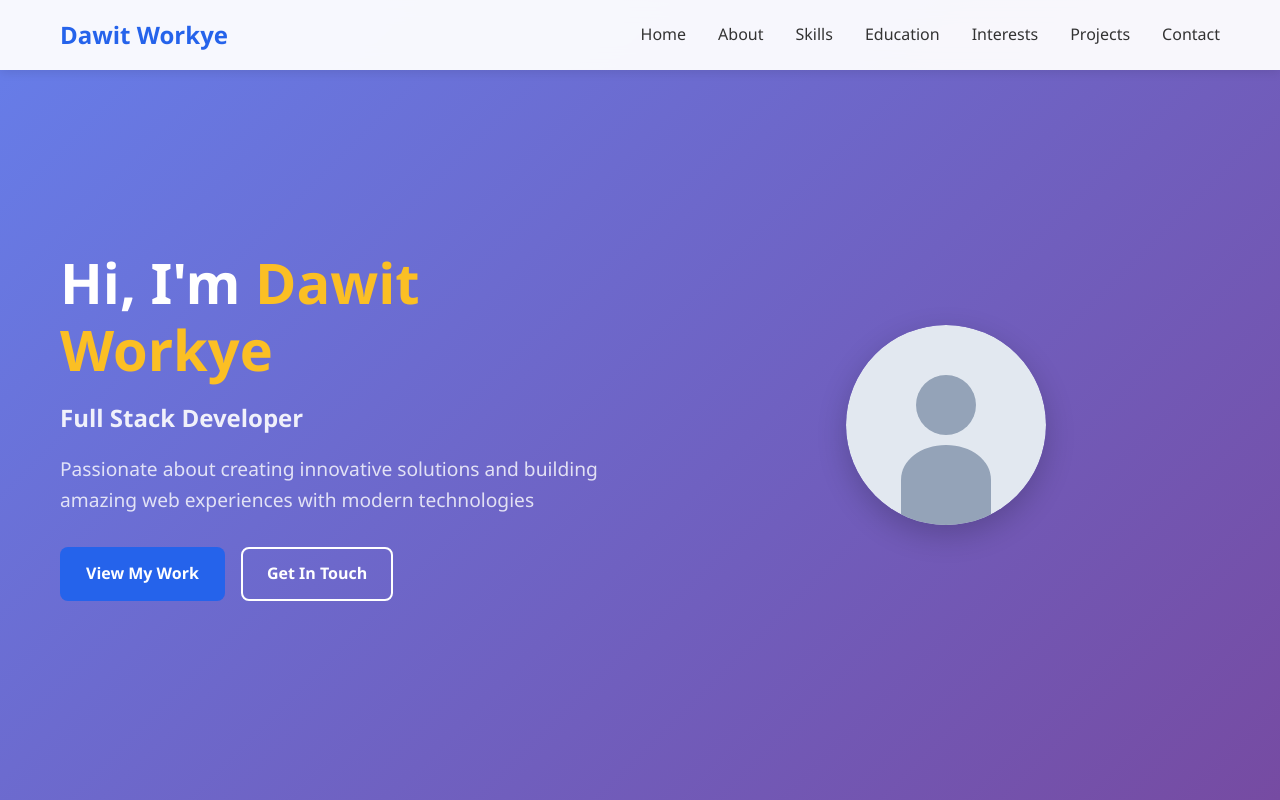
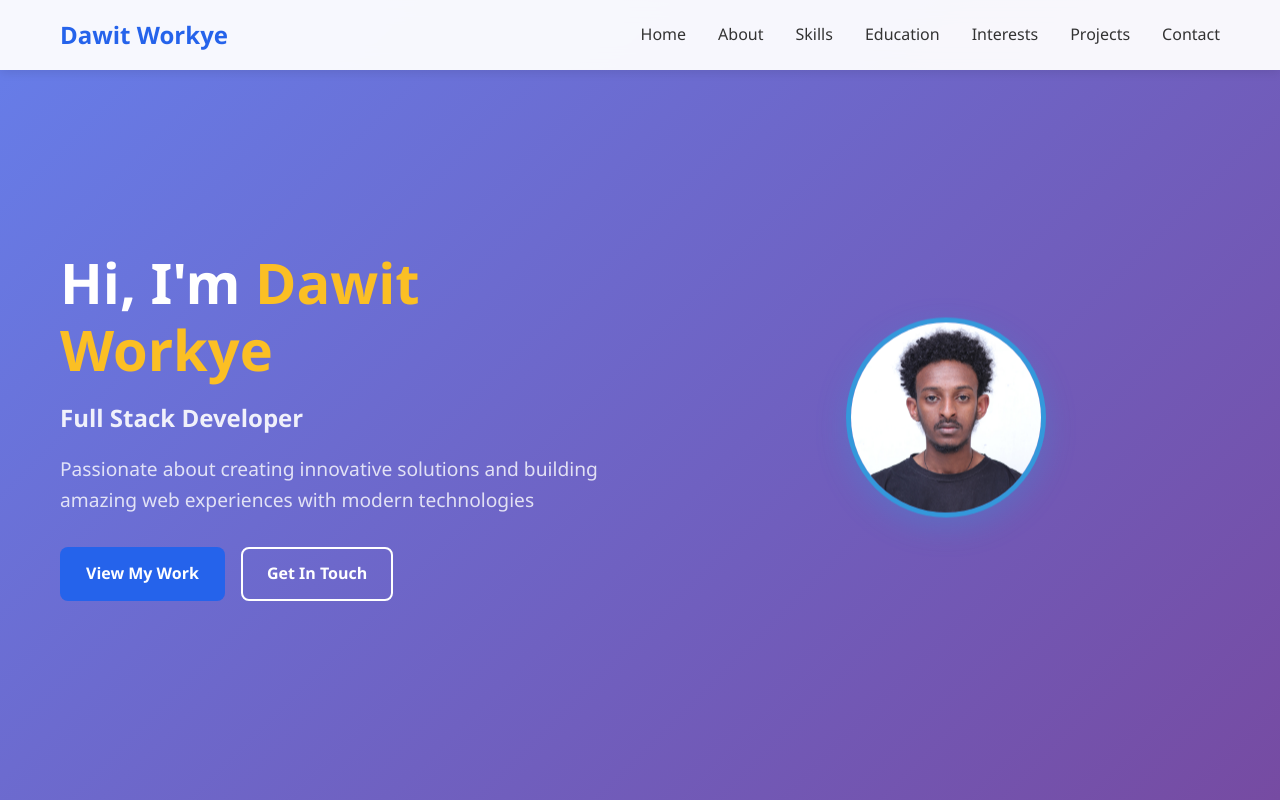
Before and after one commit to Dawit212119/July2025Cohorot-Hackathon1, a plain HTML site: page index.html in a window 1280 px wide. Shown: the top 800 px of the page. Drawn offline with Linux system fonts and the light colour scheme.

Commit message:
add profile css

```diff
--- a/index.html
+++ b/index.html
@@ -5,6 +5,93 @@
     <meta name="viewport" content="width=device-width, initial-scale=1.0" />
     <title>Dawit Woekye - Portfolio</title>
     <link rel="stylesheet" href="styles.css" />
+    <style>
+      .profile-circle {
+        width: 200px;
+        height: 200px;
+        border-radius: 50%;
+        object-fit: cover;
+        display: block;
+        margin: 40px auto;
+        border: 5px solid #3498db;
+        box-shadow: 0 10px 30px rgba(52, 152, 219, 0.3);
+        cursor: pointer;
+        transition: all 0.5s ease;
+        position: relative;
+        overflow: hidden;
+        animation: float 4s ease-in-out infinite;
+      }
+
+      /* Hover Effects */
+      .profile-circle:hover {
+        transform: scale(1.05) rotate(5deg);
+        box-shadow: 0 15px 40px rgba(52, 152, 219, 0.4);
+        border-color: #e74c3c;
+      }
+
+      /* Floating Animation */
+      @keyframes float {
+        0%,
+        100% {
+          transform: translateY(0);
+        }
+        50% {
+          transform: translateY(-15px);
+        }
+      }
+
+      /* Pulsing Ring Effect */
+      .profile-circle::before {
+        content: "";
+        position: absolute;
+        top: -10px;
+        left: -10px;
+        right: -10px;
+        bottom: -10px;
+        border: 2px solid rgba(52, 152, 219, 0.5);
+        border-radius: 50%;
+        animation: pulse 3s linear infinite;
+        opacity: 0;
+      }
+
+      @keyframes pulse {
+        0% {
+          transform: scale(0.8);
+          opacity: 0;
+        }
+        50% {
+          opacity: 0.8;
+        }
+        100% {
+          transform: scale(1.2);
+          opacity: 0;
+        }
+      }
+
+      /* Sparkle Effects (Optional) */
+      .profile-circle:hover::after {
+        content: "★";
+        position: absolute;
+        color: gold;
+        font-size: 24px;
+        animation: sparkle 1s ease forwards;
+        opacity: 0;
+      }
+
+      @keyframes sparkle {
+        0% {
+          transform: scale(0) rotate(0deg);
+          opacity: 0;
+        }
+        50% {
+          opacity: 1;
+        }
+        100% {
+          transform: scale(1.5) rotate(360deg);
+          opacity: 0;
+        }
+      }
+    </style>
   </head>
   <body>
     <!-- Navigation -->
@@ -66,16 +153,9 @@
             <a href="#contact" class="btn btn-secondary">Get In Touch</a>
           </div>
         </div>
-        <div class="hero-image">
-          <div class="profile-placeholder">
-            <svg width="200" height="200" viewBox="0 0 200 200" fill="none">
-              <circle cx="100" cy="100" r="100" fill="#e2e8f0" />
-              <circle cx="100" cy="80" r="30" fill="#94a3b8" />
-              <path
-                d="M100 120c-25 0-45 15-45 35v45h90v-45c0-20-20-35-45-35z"
-                fill="#94a3b8"
-              />
-            </svg>
+        <div class="">
+          <div class=>
+            <img src="public/dave.jpg" class="profile-circle" alt="Profile Photo" />
           </div>
         </div>
       </div>
@@ -322,7 +402,7 @@
             <div class="education-info">
               <h3>Bachelor of Science in Computer Science</h3>
               <h4>Addis Ababa University</h4>
-              <p class="education-date">2021 - Present (4th Year)</p>
+              <p class="education-date">2023 - Present (4th Year)</p>
               <p>
                 Currently pursuing my degree with focus on software engineering,
                 algorithms, and data structures. Actively working on various
@@ -337,7 +417,11 @@
               Get a detailed overview of my experience, skills, and
               achievements.
             </p>
-            <a href="/placeholder.pdf" class="btn btn-primary cv-btn" download>
+            <a
+              href="https://drive.google.com/file/d/1AVZ0ZdH1mpNJGmcUHy8mB3VHrFPFT2qW/view?usp=sharing"
+              class="btn btn-primary cv-btn"
+              download
+            >
               <svg
                 width="20"
                 height="20"
```
Also changed, not shown: public/dave.jpg (added).
